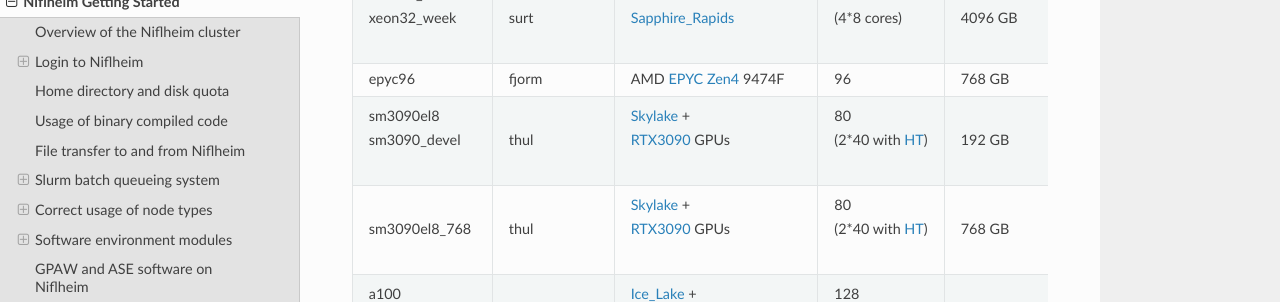
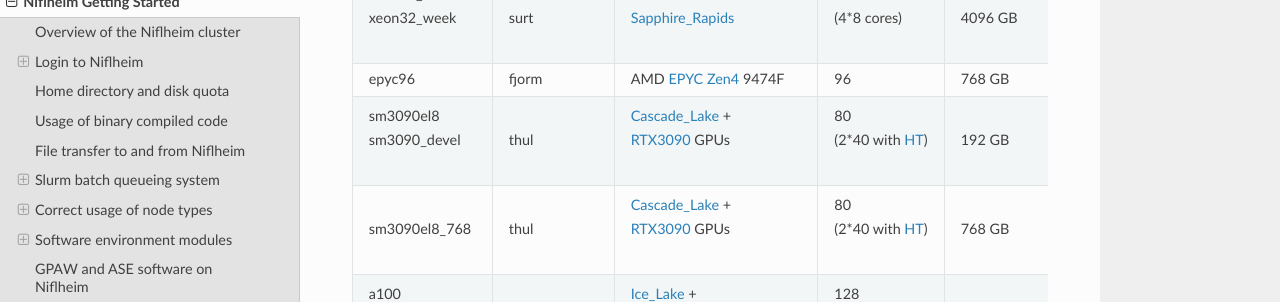
Before and after one commit to OleHolmNielsen/Niflheim_users, a Sphinx documentation site: the page built from docs/Niflheim_Getting_Started.rst, in a window 1280 px wide and 900 px high, scrolled down 4908 px. Shown: the part 151-453 px from the top of the window. Built offline with Sphinx 7.4.7 and the Read the Docs theme 3.1.0, drawn with Linux system fonts in a browser that asks for light colours.

Commit message:
Corrected sm3090 partition having Cascade_Lake CPUs

```diff
--- a/docs/Niflheim_Getting_Started.rst
+++ b/docs/Niflheim_Getting_Started.rst
@@ -314,7 +314,7 @@ Niflheim contains a number of node partitions with different types of CPU archit
   * - | sm3090el8
       | sm3090_devel
     - thul
-    - | Skylake_ +
+    - | Cascade_Lake_ +
       | RTX3090_ GPUs
     - | 80
       | (2*40 with HT_)
@@ -323,7 +323,7 @@ Niflheim contains a number of node partitions with different types of CPU archit
     - RockyLinux_ 8
   * - sm3090el8_768
     - thul
-    - | Skylake_ +
+    - | Cascade_Lake_ +
       | RTX3090_ GPUs
     - | 80
       | (2*40 with HT_)
```
Also changed, not shown: other parts of docs/Niflheim_Getting_Started.rst (+3 -3 lines).
